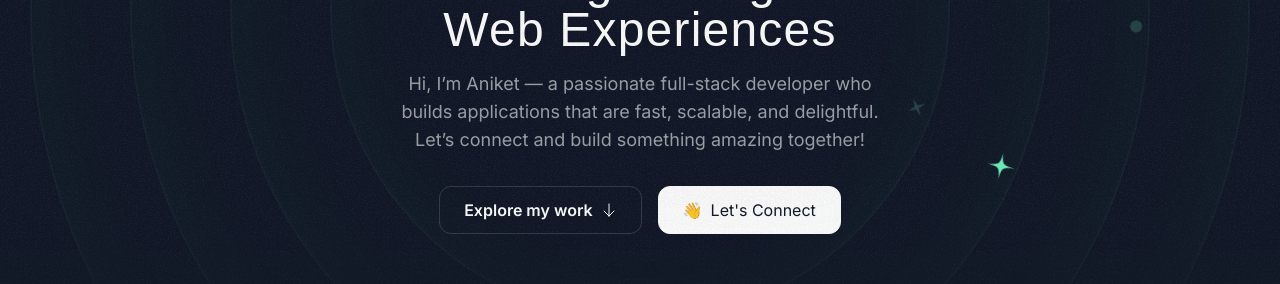
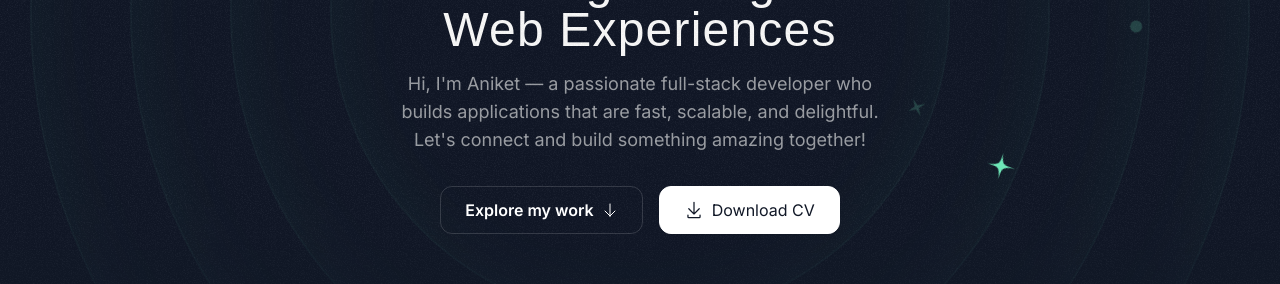
Before and after one commit to aniket1251/portfolio, a Next.js app: page / in a window 1280 px wide. Shown: the part 452-736 px from the top of the page. Built offline with nearby package versions, Linux system fonts and the light colour scheme; a web font is replaced by a local one.

Commit message:
create download cv button

```diff
--- a/src/sections/Hero.tsx
+++ b/src/sections/Hero.tsx
@@ -5,8 +5,18 @@ import grainImage from "@/assets/images/grain.jpg";
 import StarIcon from "@/assets/icons/star.svg";
 import SparkleIcon from "@/assets/icons/sparkle.svg";
 import { HeroOrbit } from "@/components/HeroOrbit";
+import { GoDownload } from "react-icons/go";
+
 
 export const HeroSection = () => {
+    const handleDownload = () => {
+    const link = document.createElement("a");
+    link.href = "/Aniket-CV.pdf";
+    link.download = "Aniket-CV.pdf";
+    document.body.appendChild(link);
+    link.click();
+    document.body.removeChild(link);
+  };
   return (
     <div className="py-32 md:py-48 lg:py-60 relative z-0 overflow-x-clip">
       <div className="absolute inset-0 [mask-image:linear-gradient(to_bottom,transparent,black_10%,black_70%,transparent)]">
@@ -71,17 +81,21 @@ export const HeroSection = () => {
             Building Intelligent Web Experiences
           </h1>
           <p className="mt-4 text-center text-white/60 md:text-lg" >
-            Hi, I’m Aniket — a passionate full-stack developer who builds applications that are fast, scalable, and delightful. Let’s connect and build something amazing together!
+            Hi, I&apos;m Aniket — a passionate full-stack developer who builds applications that are fast, scalable, and delightful. Let&apos;s connect and build something amazing together!
           </p>
         </div>
         <div className="flex flex-col md:flex-row justify-center items-center mt-8 gap-4">
-          <button className="inline-flex items-center gap-2 border border-white/15 px-6 h-12 rounded-xl">
+          <button className="inline-flex items-center gap-2 border border-white/15 px-6 h-12 rounded-xl z-20">
             <span className="font-semibold">Explore my work</span>
             <ArrowDown className="size-4"/>
           </button>
-          <button className="inline-flex items-center gap-2 border border-white bg-white text-gray-900 px-6 h-12 rounded-xl">
-            <span>👋</span>
-            <span>{`Let's Connect`}</span>
+          <button
+            onClick={handleDownload}
+            className="inline-flex items-center gap-2 border border-white bg-white text-gray-900 px-6 h-12 rounded-xl z-20  transition-all duration-300 hover:bg-white/70 hover:scale-105 active:scale-95 shadow-sm hover:shadow-lg">
+            <span>
+              <GoDownload size="20px"/>
+            </span>
+            <span>Download CV</span>
           </button>
         </div>
       </div>
```
Also changed, not shown: 1 other file (tests, documents, lock files or other folders).
